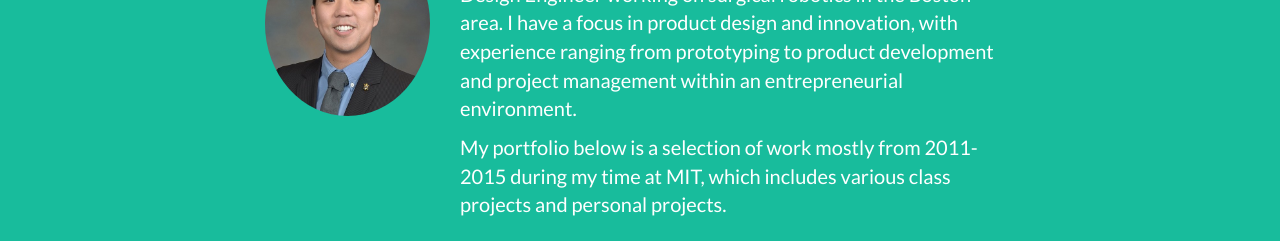
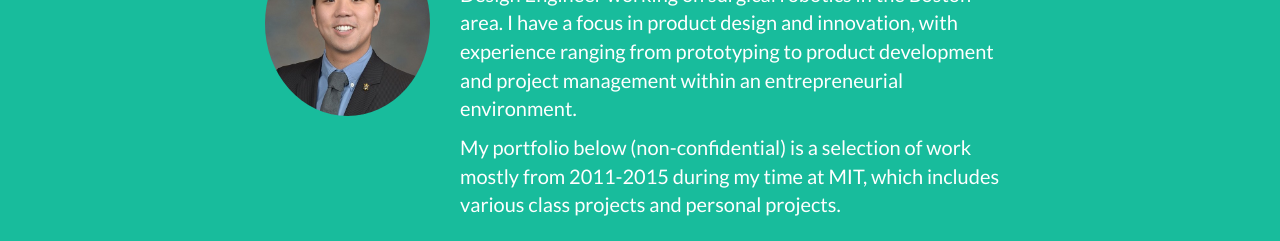
Before and after one commit to daniel-s-wang/daniel-s-wang.github.io, a plain HTML site: page index.html in a window 1280 px wide. Shown: the part 1040-1281 px from the top of the page. Drawn offline with nearby package versions, Linux system fonts and the light colour scheme.

Commit message:
Update index.html

```diff
--- a/index.html
+++ b/index.html
@@ -98,7 +98,7 @@
                     </div>
                     <div class="col-lg-6" style="padding-top:20px;">
                         <p>My name is Daniel Wang, and I am currently a Mechanical Design Engineer working on surgical robotics in the Boston area. I have a focus in product design and innovation, with experience ranging from prototyping to product development and project management within an entrepreneurial environment.</p>
-                        <p>My portfolio below is a selection of work mostly from 2011-2015 during my time at MIT, which includes various class projects and personal projects.</p>
+                        <p>My portfolio below (non-confidential) is a selection of work mostly from 2011-2015 during my time at MIT, which includes various class projects and personal projects.</p>
                     </div>
                     <div class="col-lg-8 col-lg-offset-2 text-center">
                         <a href="https://www.linkedin.com/in/daniel-wang-03a6a248/" class="btn btn-primary btn-outline">
```
